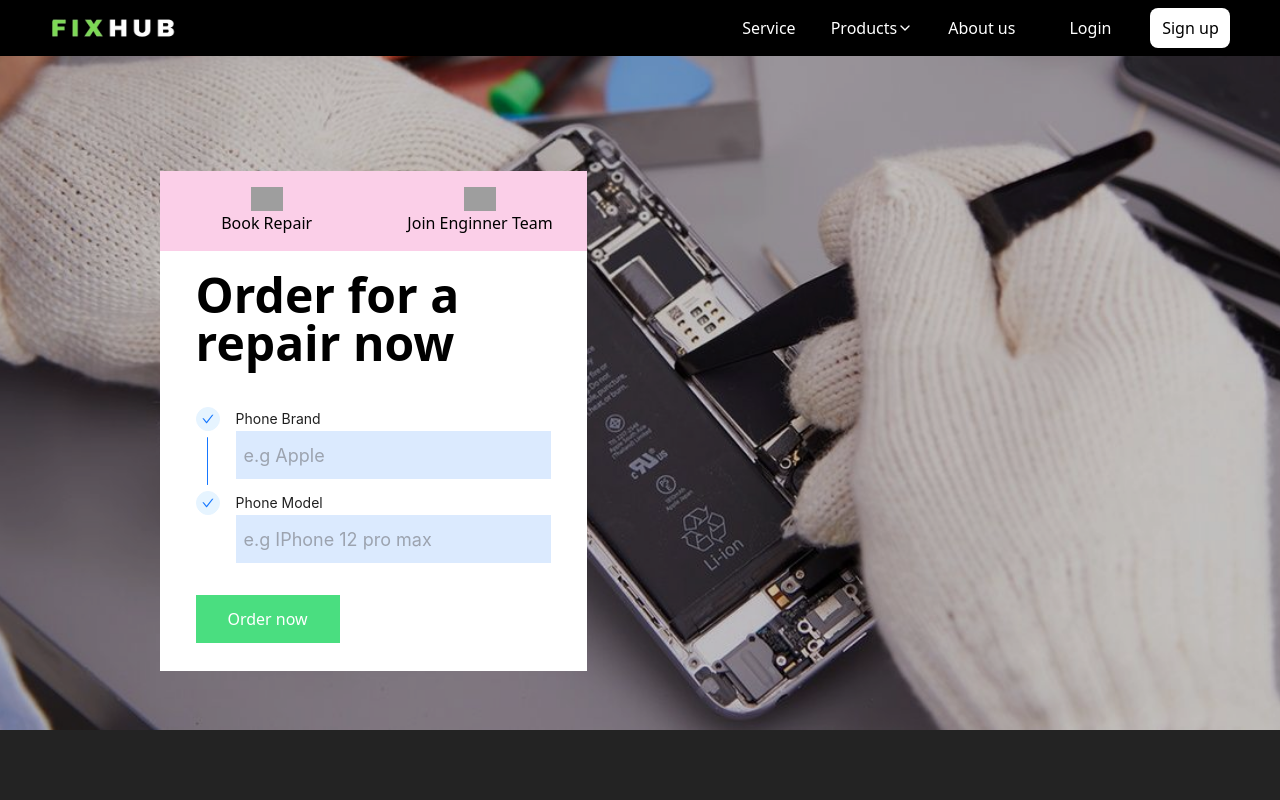
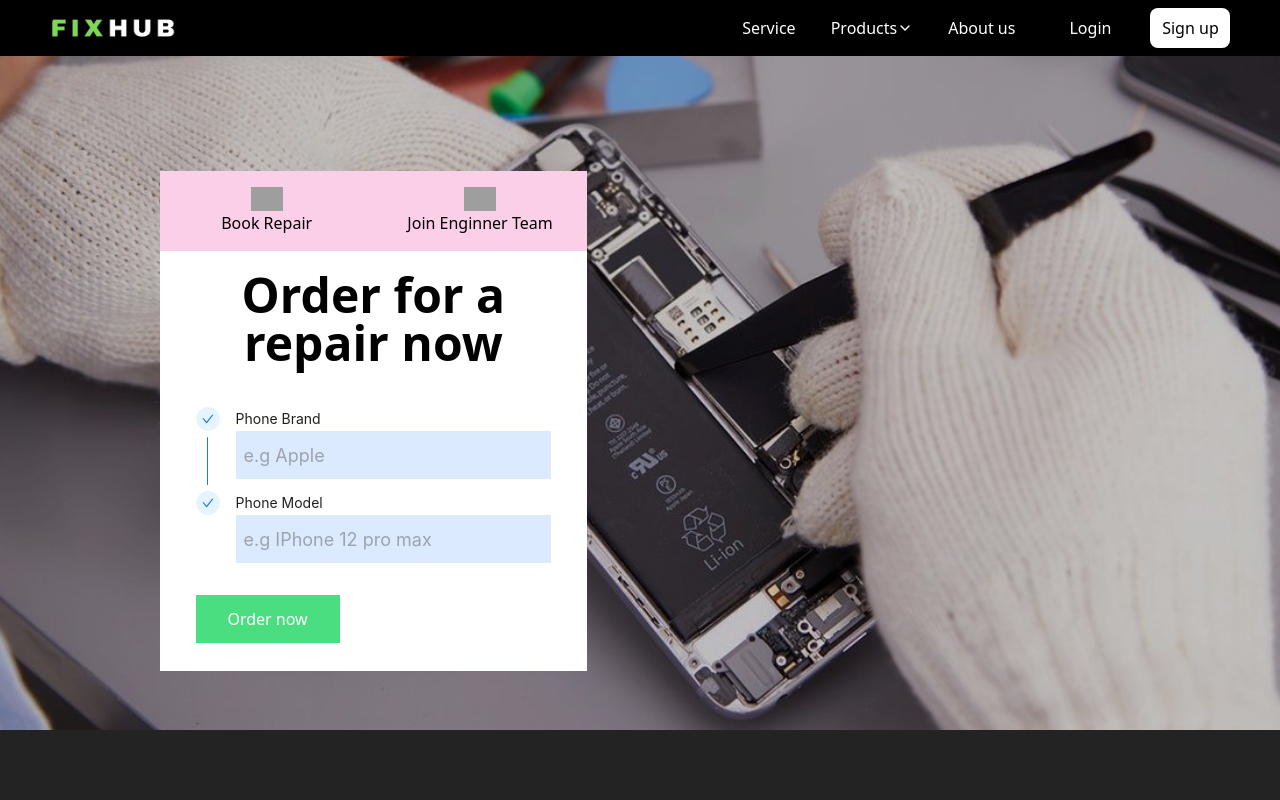
Before and after one commit to iFive-Technology/Fixhub, a React (Vite) app: page / in a window 1280 px wide. Shown: the top 800 px of the page. Built offline with nearby package versions, Linux system fonts and the light colour scheme; grey boxes are pictures that could not be loaded.

Commit message:
new chamge

```diff
--- a/src/Components/Hero/Hero.jsx
+++ b/src/Components/Hero/Hero.jsx
@@ -6,7 +6,7 @@ import customer from "../Assets/icons/customer.png";
 import imgBcg from "../Assets/images/background.jfif";
 
 import { Steps } from 'antd';
-import Input from "antd/es/input/Input";
+
 
 const Hero = () => {
   const [switchUSer, setSwitchUser] = useState(true);
@@ -23,8 +23,8 @@ const Hero = () => {
   const Enginer =  (
       <>
         <div className=" h-full w-full flex flex-col items-center ">
-          <div className="h-64 flex flex-col  items-center ">
-            <h1 className="md:text-5xl text-3xl font-bold mt-10 md:w-10/12 md:px-0  px-2">
+          <div className="h-64 flex flex-col w-10/12 text-center items-center ">
+            <h1 className="md:text-5xl text-2xl font-bold mt-10 md:w-10/12 md:px-0  px-2">
               Get in the Enginner seat and get paid
             </h1>
             <p className="md:text-1xl mt-5 px-2 md:px-0">
@@ -53,7 +53,7 @@ const Hero = () => {
   const Customer = (
       <>
         <div className="  w-full flex flex-col items-center ">
-        <div className="md:text-5xl text-3xl w-10/12 flex justify-center  font-bold mt-5 text-black">
+        <div className="md:text-5xl text-2xl w-10/12 flex justify-center text-center  font-bold mt-5 text-black">
             <h1>Order for a repair now</h1>
         </div>
 
```
